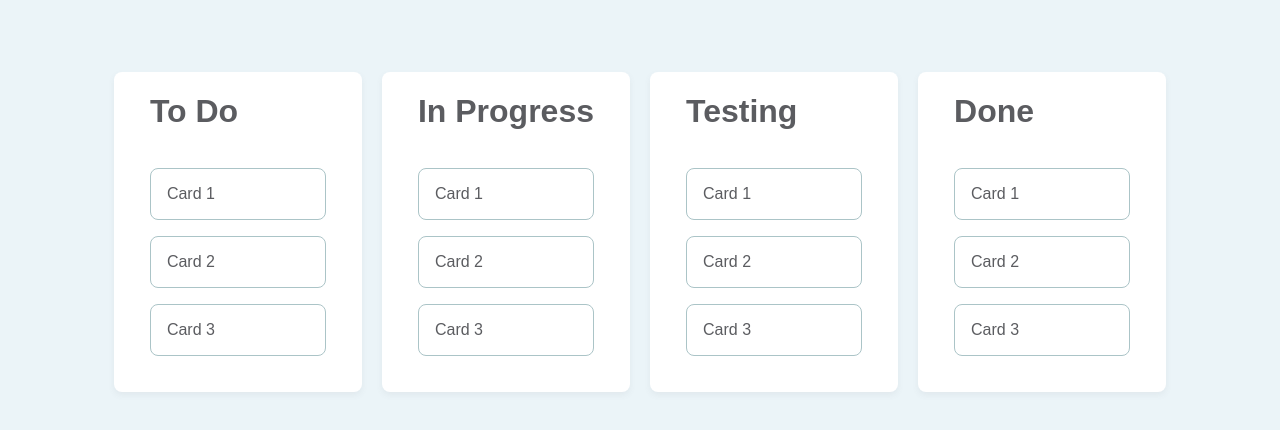
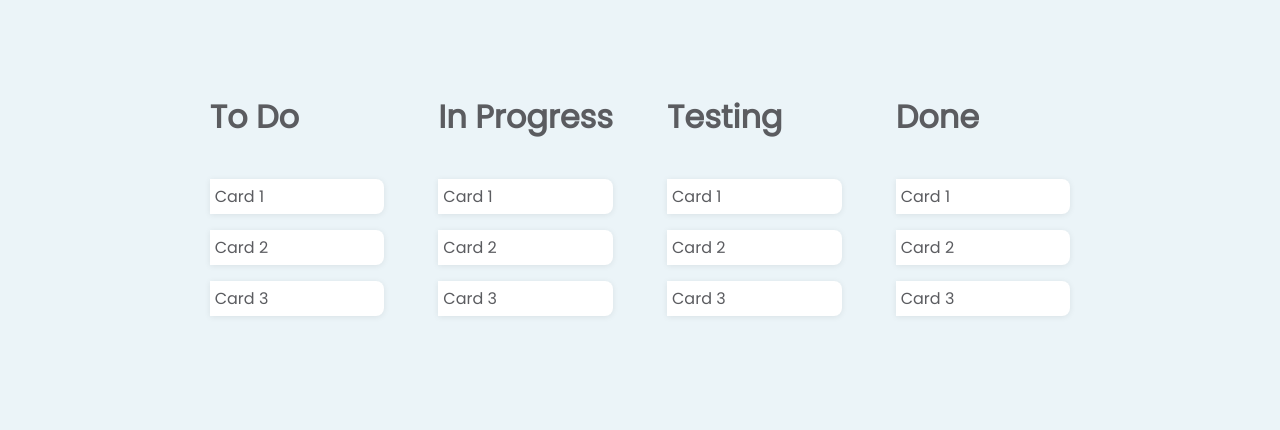
Before and after one commit to larsnaslund/task-organizer, a React (Create React App) app: page / in a window 1280 px wide. Shown: the top 430 px of the page. Built offline with nearby package versions, Linux system fonts and the light colour scheme.

Commit message:
Styling update to support description and priority

```diff
--- a/src/assets/App.css
+++ b/src/assets/App.css
@@ -1,7 +1,3 @@
-* {
-  /* Primary text color */
-  color: #5b5c60;
-}
 @import url("https://fonts.googleapis.com/css2?family=Poppins:wght@400&display=swap");
 
 body {
@@ -11,33 +7,72 @@ body {
   justify-content: center;
   background-color: #ebf4f8;
   padding-top: 64px;
+  /* Primary text color */
+  color: #5b5c60;
 }
 
 #kanban-board {
   display: inline-grid;
-  grid-gap: 20px;
+  grid-gap: 54px;
   width: 100%;
   margin: 0 auto;
   grid-template-columns: repeat(4, 1fr);
 }
 
 .kanban-column {
-  padding: 0 36px 36px 36px;
   border-radius: 8px;
-  background-color: #fff;
-  box-shadow: 0px 3px 6px rgba(96, 97, 112, 0.08);
-  display: grid;
+  display: flex;
+  flex-direction: column;
   grid-gap: 16px;
 }
 
+.kanban-column .header {
+  font-size: 24px;
+}
+
+/* Used by both kanban-column and kanban-card header */
+.header {
+  font-weight: bold;
+  color: #202225;
+}
+
 .kanban-card {
-  padding: 16px;
+  padding: 4px;
+  border-radius: 0 8px 8px 0;
+  border: 1px solid rgb(0, 0, 0, 0);
   background-color: #fff;
-  border-radius: 8px;
-  border: 1px solid #abc4c7;
+  box-shadow: 0px 1px 6px rgba(0, 0, 0, 0.08);
+}
+.kanban-card .header {
+  font-size: 16px;
+  margin-bottom: 4px;
+}
+.kanban-card .body {
+  font-size: 14px;
+}
+.kanban-card .wrapper {
+  padding: 6px 12px;
+  border-left: 6px solid #2c2738;
+}
+
+.kanban-card .wrapper.priority-expedite {
+  border-color: #ff7171;
+}
+.kanban-card .wrapper.priority-low-priority {
+  border-color: #14a38b;
+}
+.kanban-card .wrapper.priority-normal-priority {
+  border-color: #0880ae;
+}
+.kanban-card .wrapper.priority-not-critical {
+  border-color: #f2ac57;
 }
 
 /* When an item is being dragged */
 .kanban-card.dragging {
-  background-color: red;
+  border: 1px dashed rgb(63, 63, 63);
+  background: transparent;
 }
+.kanban-card.dragging .wrapper {
+  opacity: 0;
+}
```
